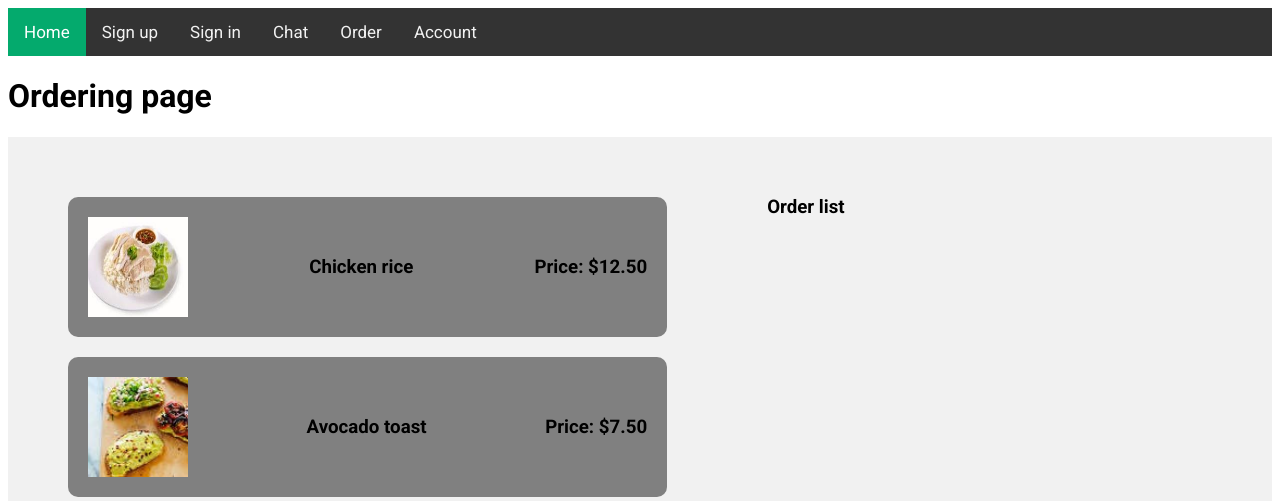
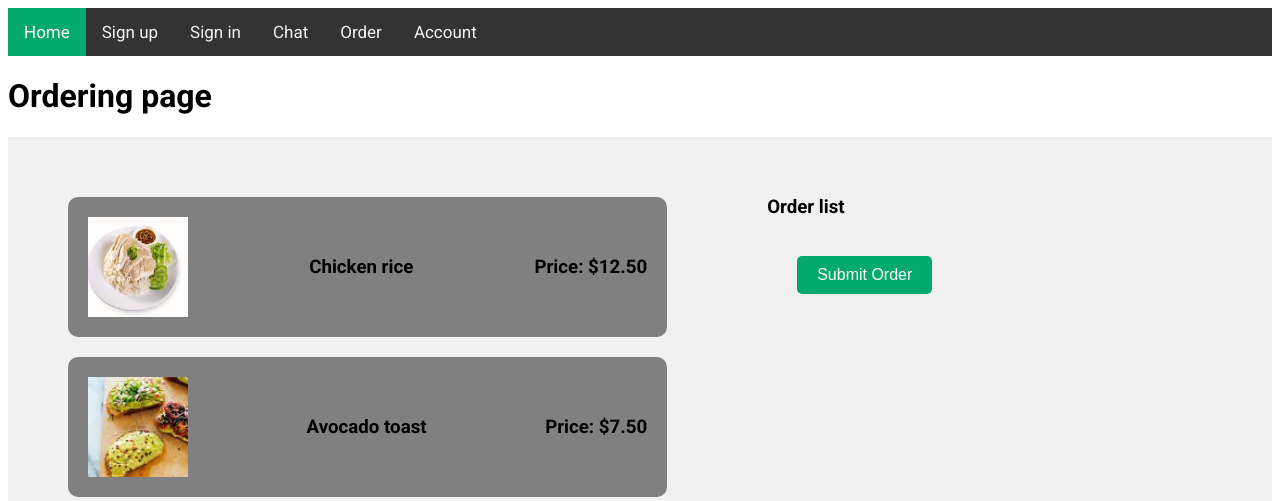
Before and after one commit to warm-milk-foam/seoul_garden, a Flask app: page /order in a window 1280 px wide. Shown: the top 501 px of the page. Run offline with Flask 3, Linux system fonts and the light colour scheme; the visitor is signed in with stand-in values (Sample User, id 1).

Commit message:
added a comment

```diff
--- a/Code/templates/order.html
+++ b/Code/templates/order.html
@@ -55,7 +55,7 @@
                background-color: #f1f1f1;
                align-content: baseline;
          }
-         .ordering {
+         .ordering { /*ordering is the order list on the right, the container where the ordered items ares */
                width: 40%;
                flex-direction: column;
                align-items: flex-start;
@@ -114,6 +114,20 @@
          }
          .delete_button:hover {
             transform: scale(1.1); /* Slightly increase size on hover */
+         }
+
+         .submit-button { /*self explanatory, when clicked, will delete all the items in the 'ordered' container */
+            margin-top: 20px;
+            padding: 10px 20px;
+            background-color: #04AA6D;
+            color: white;
+            border: none;
+            border-radius: 5px;
+            cursor: pointer;
+            font-size: 16px;
+         }
+         .submit-button:hover {
+            background-color: #038a5f;
          }
       </style>
    </head>
@@ -176,6 +190,11 @@
         <div class="ordering">
             <h3>Order list</h3>
             <div id="order-list"></div>
+
+            <form id="order-form" method="POST" action="{{ url_for('submit_order') }}">
+                <button type="submit" class="submit-button">Submit Order</button>
+            </form>
+
         </div>
     </div>
 
--- a/accounts/2568e6d1-705b-495a-ba04-923b7e0cb8d1_account.txt
+++ /dev/null
@@ -1,5 +0,0 @@
-User ID: 2568e6d1-705b-495a-ba04-923b7e0cb8d1
-Username: test
-Password: test
-Email: test
-Created At: 2024-11-09 20:05:49
--- a/accounts/46173e65-835c-4c45-a1e3-1db405297994_account.txt
+++ /dev/null
@@ -1,5 +0,0 @@
-User ID: 46173e65-835c-4c45-a1e3-1db405297994
-Username: test
-Password: test123
-Email: test@gmail.com
-Created At: 2024-11-09 17:18:05
--- a/chat_history/2568e6d1-705b-495a-ba04-923b7e0cb8d1_chat_history.txt
+++ /dev/null
@@ -1,2 +0,0 @@
-Recommendations: KungPao Chicken, Chicken rice, Buffet 1 for 1 special User: asasdasd
-Bot: Error: Unable to get a response from the model.
--- a/chat_history/46173e65-835c-4c45-a1e3-1db405297994_chat_history.txt
+++ /dev/null
@@ -1,2 +0,0 @@
-Recommendations: KungPao Chicken, Chicken rice, Buffet 1 for 1 special User: hi
-Bot: Error: 404 Client Error: Not Found for url: http://localhost:11434/
```
Also changed, not shown: orders/2568e6d1-705b-495a-ba04-923b7e0cb8d1_order_history.txt (deleted), orders/46173e65-835c-4c45-a1e3-1db405297994_order_history.txt (deleted).
